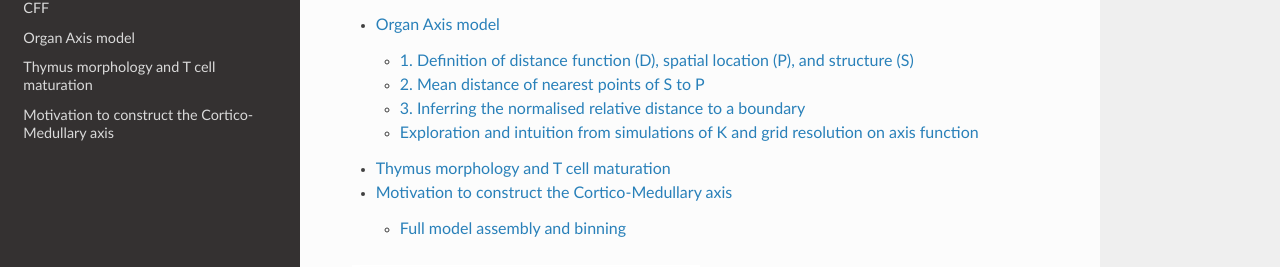
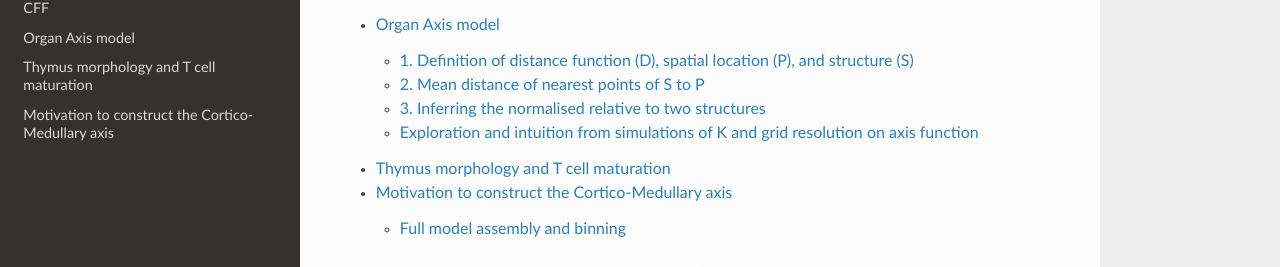
Before and after one commit to nadavyayon/organ_axis_tutorial, a Sphinx documentation site: the page built from docs/source/index.rst, in a window 1280 px wide and 900 px high, scrolled down 745 px. Shown: the part 159-426 px from the top of the window. Built offline with Sphinx 7.4.7 and the Read the Docs theme 3.1.0, drawn with Linux system fonts in a browser that asks for light colours.

Commit message:
Update Model formulation.rst

```diff
--- a/docs/source/Model formulation.rst
+++ b/docs/source/Model formulation.rst
@@ -3,7 +3,7 @@
 1. Definition of distance function (D), spatial location (P), and structure (S)
 ---------------
 We define P as any point in space, S as a tissue region. We further establish the sampling frequency of the grid points (r) and the number of points to be considered (K). Based on these, we can define a minimal euclidean distance function (D), which calculates the minimal distances from every point P to its K nearest points in a structure S. Here we use a where P is a member of the hexagonal grid but this does not necessarily have to be the case as illustrated in the simulations below.
-With D defined, the mean distance from point P to structure S across a set of K nearest points is calculated. To achieve this, we introduce μ, the mean of minimal Euclidean distances to K nearest points. Subsequently, the relative signed position of any point P with respect to the boundary dividing two structures can be computed. This is done through function H, which calculates the normalised difference between μS1 and μS2 (Supplementary Figure 2c, Equation 2). Simulations of H within respect to a linear axis parallel to S1 and S2 of H produces an S-shaped in space, bounded between -1 and 1, with 0 marking the boundary between structures S1 and S2. The established model has two key features: Near the boundary between two regions S1 and S2 (around x = 0) the function H is most sensitive to changes in the value of P (changes in euclidean position). In this region, even a small change in P can lead to a relatively large change in output score. This sensitivity is due to the steep slope of the curve at its midpoint. For P that is further away from the boundary, towards either positive or negative infinity, the output of H gradually approaches its maximum (1) or minimum (-1) value, respectively. In these regions, the curve flattens out, hence changes in P have diminishing effects on the output score.
+With D defined, the mean distance from point P to structure S across a set of K nearest points is calculated. To achieve this, we introduce μ, the mean of minimal Euclidean distances to K nearest points. Subsequently, the relative signed position of any point P with respect to two structures can be computed. This is done through function H, which calculates the normalised difference between μS1 and μS2 (Supplementary Figure 2c, Equation 2). Simulations of H within respect to a linear axis parallel to S1 and S2 of H produces an S-shaped in space, bounded between -1 and 1, with 0 marking the equidistance between structures S1 and S2. The established model has two key features: Near the boundary (on in equidistance) between two regions S1 and S2 (around x = 0) the function H is most sensitive to changes in the value of P (changes in euclidean position). In this region, even a small change in P can lead to a relatively large change in output score. This sensitivity is due to the steep slope of the curve at its midpoint. For P that is further away from the boundary, towards either positive or negative infinity, the output of H gradually approaches its maximum (1) or minimum (-1) value, respectively. In these regions, the curve flattens out, hence changes in P have diminishing effects on the output score.
 
 
 .. image:: images/Capture_1.PNG
@@ -20,9 +20,9 @@
 .. image:: images//mu_equasion.png
    :width: 100%
 
-3. Inferring the normalised relative distance to a boundary
+3. Inferring the normalised relative to two structures
 --------------
-Subsequently, we can compute the relative (directional) position of any point P with respect to the boundary dividing two structures. This is done through the normalised difference between μS1 and μS2. Function H describes a sigmoid in space, scaling between -1 and 1, with 0 marking the boundary between structures S1 and S2.
+Subsequently, we can compute the relative (directional) position of any point P with respect to the distance to two structures. This is done through the normalised difference between μS1 and μS2. Function H describes a sigmoid in space, scaling between -1 and 1, with 0 marking the equidistance between structures S1 and S2.
 
 .. image:: images//H_function.png
    :width: 100%
```
